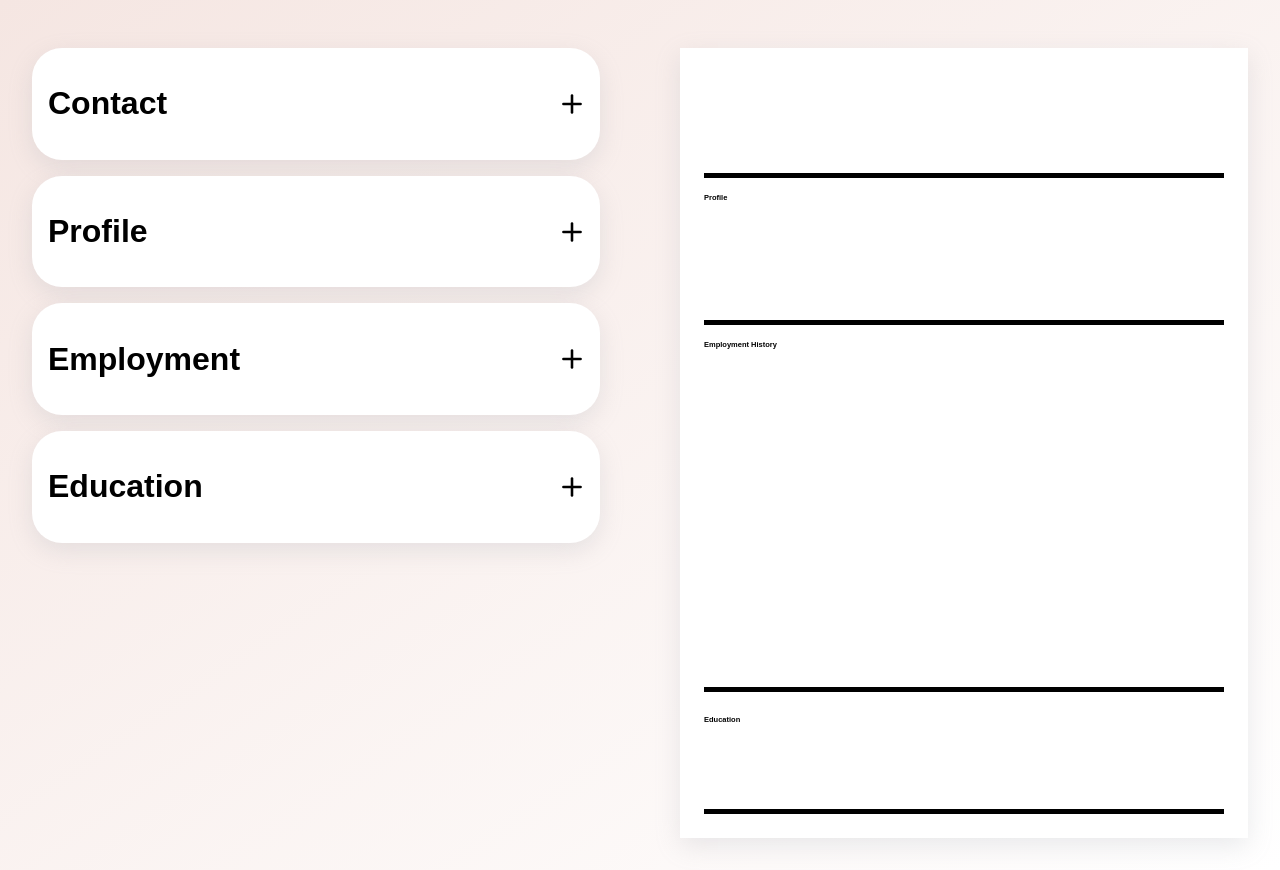
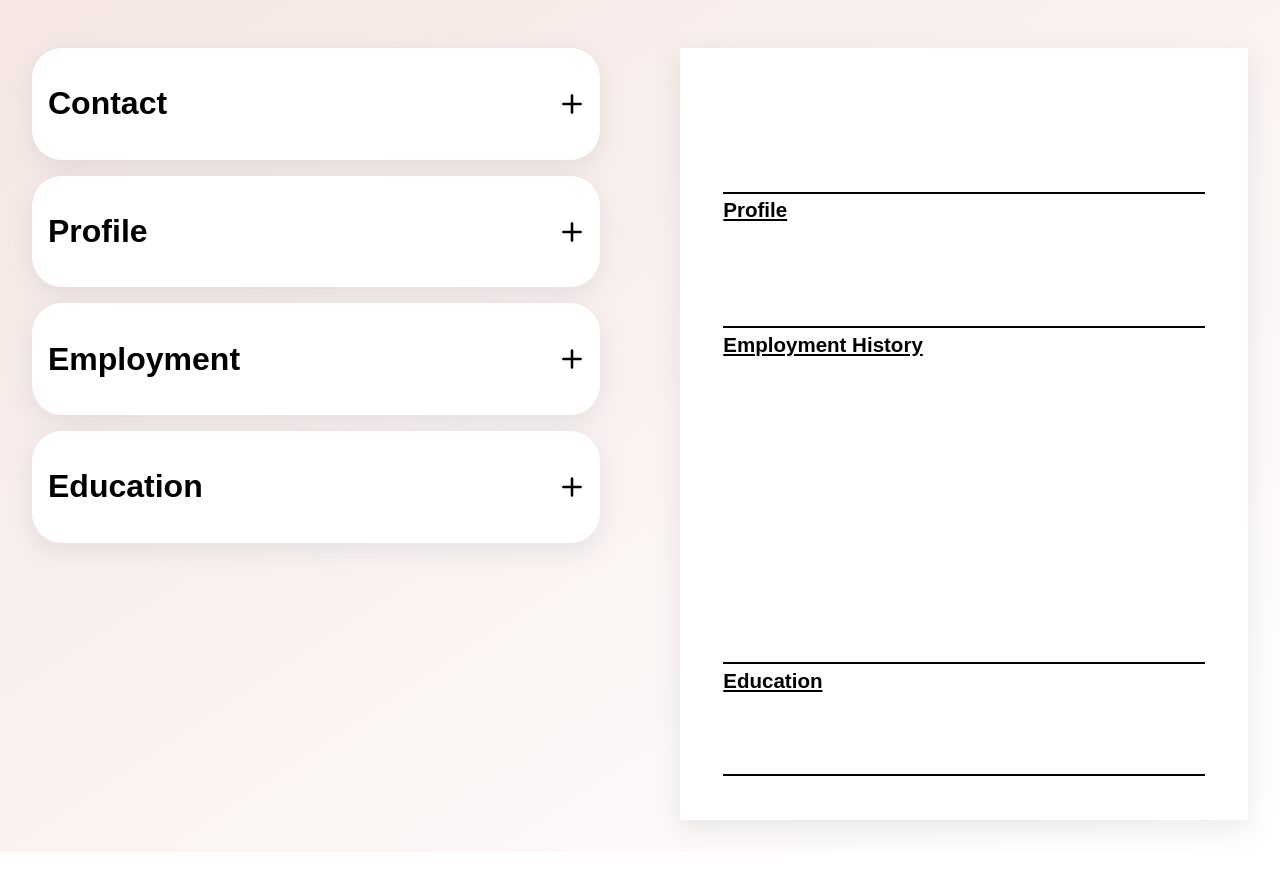
Before and after one commit to Jonathan-Winter-Dev/cv-maker, a React (Vite) app: page / in a window 1280 px wide. Built offline with nearby package versions, Linux system fonts and the light colour scheme.

Commit message:
continue cv refinement

```diff
--- a/src/App.css
+++ b/src/App.css
@@ -374,12 +374,6 @@ template {
   --green-background-hover: #a2dc9d;
   --border-radius-input-button: 8px;
 
-  --cv-h1: 6cqw;
-  --cv-h2: 1.4cqw;
-  --cv-h3: 3cqw;
-  --cv-h4: 2.5cqw;
-  --cv-p: 1.5cqw;
-
   min-height: 1vw;
   background-image: linear-gradient(
     to bottom right,
@@ -390,23 +384,29 @@ template {
 
 .cvBuilder {
   display: grid;
-  grid-template-columns: repeat(auto-fit, minmax(450px, 1fr));
+  grid-template-columns: repeat(auto-fit, minmax(600px, 1fr));
   gap: 3em;
   border: none;
   padding: 1em;
 }
 
 .cvPage {
-  /* aspect ratio of an a4 piece of paper */
+  --cv-h1: 6cqw;
+  --cv-h2: 3.8cqw;
+  --cv-h3: 2.5cqw;
+  --cv-h4: 2cqw;
+  --cv-p: 1.5cqw;
+
   max-width: 800px;
   overflow: hidden;
+  /* aspect ratio of an a4 piece of paper */
   aspect-ratio: 210 / 297;
   background-color: white;
   display: grid;
   grid-template-columns: 1fr 2fr;
   grid-template-rows: 1fr 1.2fr 3fr 1fr;
   margin: 2em 1em 1em 1em;
-  padding: 1em;
+  padding: 3cqw;
   container-type: inline-size;
   box-shadow: rgba(149, 157, 165, 0.2) 0px 8px 24px;
 }
@@ -438,25 +438,27 @@ template {
 .cvPage p,
 .cvPage li {
   font-size: var(--cv-p);
+  margin: 0 0 1cqw 0;
+  list-style: none;
+}
+
+.cvPage .sectionTitle {
+  font-size: calc(var(--cv-h2) * 1.1);
+  text-decoration: underline;
+  margin: 0 0 2cqw 0;
 }
 
 .cvPage > div {
-  margin: 0.5em;
+  margin: 0 1cqw 1cqw 1cqw;
   display: flex;
   flex-direction: column;
-  border-bottom: 5px solid black;
+  border-bottom: 0.5cqw solid black;
 }
 
 .cvPage .contact {
   grid-column: 1/3;
   display: grid;
   grid-template-columns: 1fr 2fr;
-}
-
-.cvPage .contact h1 {
-  grid-column: 1/2;
-  padding: 0;
-  margin: 0;
 }
 
 .cvPage .contact .contactDetails {
@@ -473,7 +475,6 @@ template {
 
 .cvPage .jobCvContainer,
 .cvPage .educationContainer {
-  margin-top: 1em;
   display: grid;
   grid-template-columns: 1fr 2fr;
   gap: 0;
@@ -482,13 +483,12 @@ template {
 .cvPage .jobCvContainer .jobDetailsContainer {
   display: flex;
   flex-direction: column;
-  gap: 5px;
+  gap: 0.2cqw;
   grid-column: 1/2;
 }
 
 .educationCvContainer {
   grid-column: 1/3;
-  border: 1px solid black;
   display: grid;
   gap: 0.5em;
   grid-template-columns: 1fr 2fr;
@@ -796,7 +796,11 @@ textarea {
 .cvForms input:focus,
 .cvForms textarea:focus {
   transform: scale(1.05);
-  outline: 3px solid var(--focus-color);
+  outline: 2px solid var(--focus-color);
+}
+
+.cvForms textarea:focus {
+  transform: scale(1.01);
 }
 
 @media (width <= 1200px) {
--- a/src/ContactCv.jsx
+++ b/src/ContactCv.jsx
@@ -5,8 +5,12 @@ export default function ContactCv({ contact }) {
         {contact.fName} {contact.lName}
       </h1>
       <div className="contactDetails">
-        <p>{contact.email.length ? `Email: ${contact.email}` : ``}</p>
-        <p>{contact.phone.length ? `Phone Number: ${contact.phone}` : ``}</p>
+        <b>
+          <p>{contact.email.length ? `Email: ${contact.email}` : ``}</p>
+        </b>
+        <b>
+          <p>{contact.phone.length ? `Phone Number: ${contact.phone}` : ``}</p>
+        </b>
       </div>
     </div>
   );
--- a/src/ProfileCv.jsx
+++ b/src/ProfileCv.jsx
@@ -1,7 +1,7 @@
 export default function ProfileCv({ profile }) {
   return (
     <div className="profileContainer">
-      <h2>Profile</h2>
+      <h2 className="sectionTitle">Profile</h2>
       <p>{profile}</p>
     </div>
   );
--- a/src/education/EducationCv.jsx
+++ b/src/education/EducationCv.jsx
@@ -23,7 +23,7 @@ export default function EducationCv({ education, subjects }) {
 
   return (
     <div className="educationContainer">
-      <h2>Education</h2>
+      <h2 className="sectionTitle">Education</h2>
       {educationDisplay}
     </div>
   );
--- a/src/education/SubjectCv.jsx
+++ b/src/education/SubjectCv.jsx
@@ -2,7 +2,7 @@ export default function SubjectsCv({ subjects }) {
   const subjectsDisplay = subjects.map((el) => {
     return (
       <li key={el.id}>
-        {el.subject} - {el.grade}
+        <b>{el.subject}:</b> {el.grade}
       </li>
     );
   });
--- a/src/employment/JobCv.jsx
+++ b/src/employment/JobCv.jsx
@@ -17,7 +17,7 @@ export default function JobCv({ jobs }) {
 
   return (
     <div className="employmentContainer">
-      <h2>Employment History</h2>
+      <h2 className="sectionTitle">Employment History</h2>
       {jobsDisplay}
     </div>
   );
```
